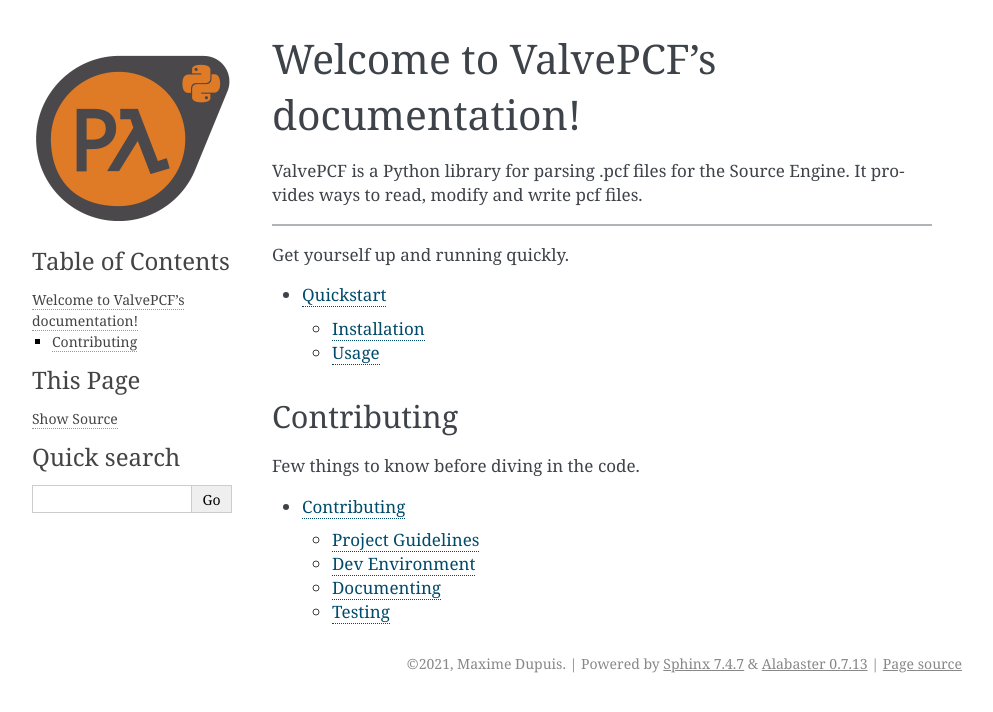
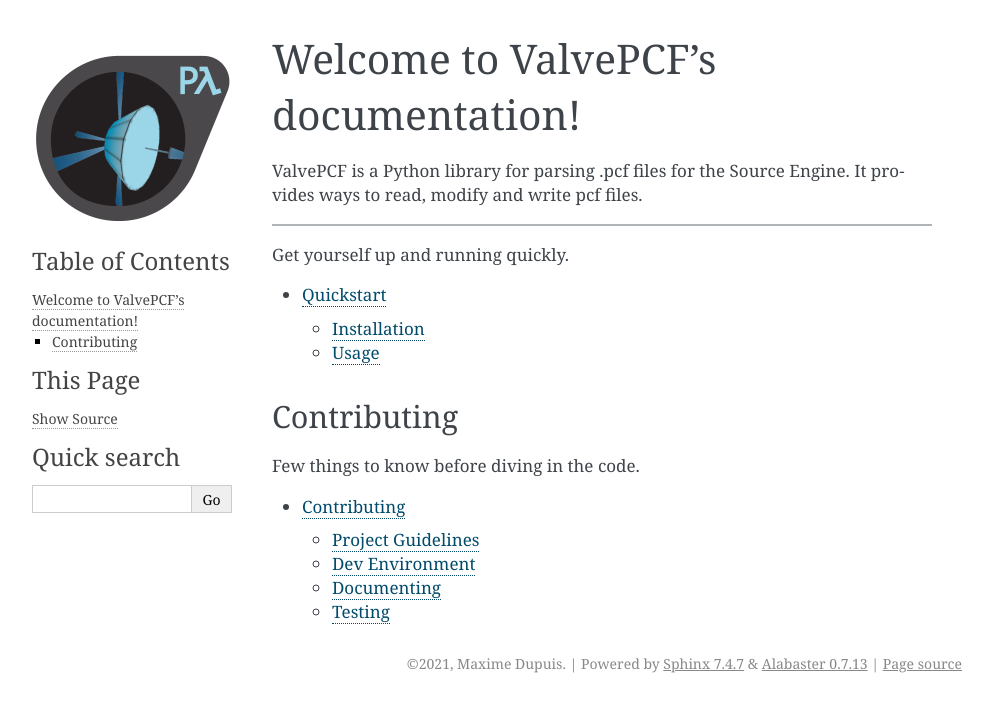
Before and after one commit to pySourceSDK/ValvePCF, a Sphinx documentation site: the page built from docs/source/index.rst, in a window 1280 px wide. Shown: the top 712 px of the page, without its empty margins (148-1141 px from the left). Built offline with Sphinx 7.4.7, drawn with Linux system fonts in a browser that asks for light colours.

Commit message:
updated logo

```diff
--- a/docs/source/conf.py
+++ b/docs/source/conf.py
@@ -195,5 +195,5 @@
 
 autodoc_member_order = 'bysource'
 autoclass_content = 'class'
-html_logo = 'pysourcesdk_plambda.png'
+html_logo = 'pysourcesdk_pcf.png'
 html_favicon = 'favicon.ico'
```
Also changed, not shown: docs/source/favicon.ico, docs/source/pysourcesdk_pcf.png (added), docs/source/pysourcesdk_plambda.png (deleted).
